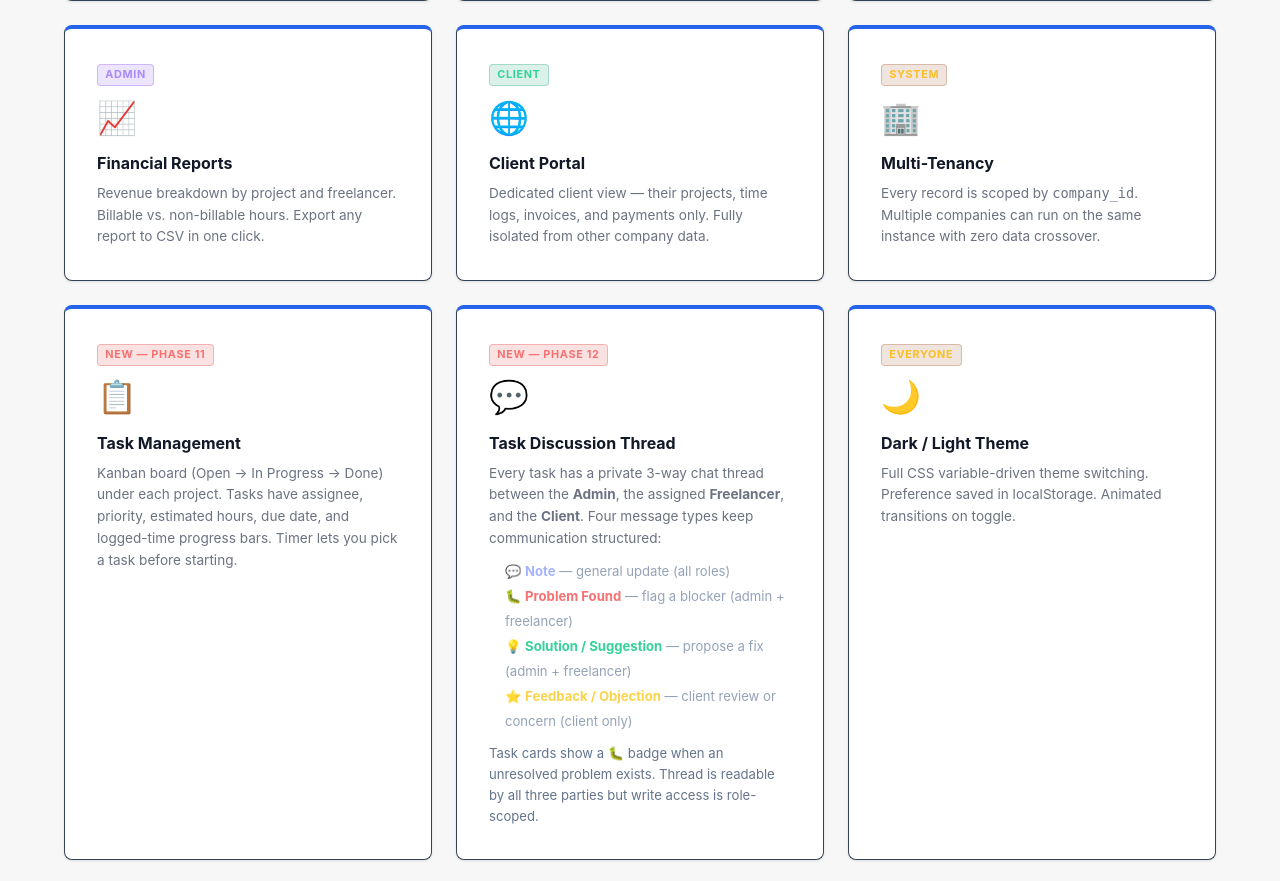
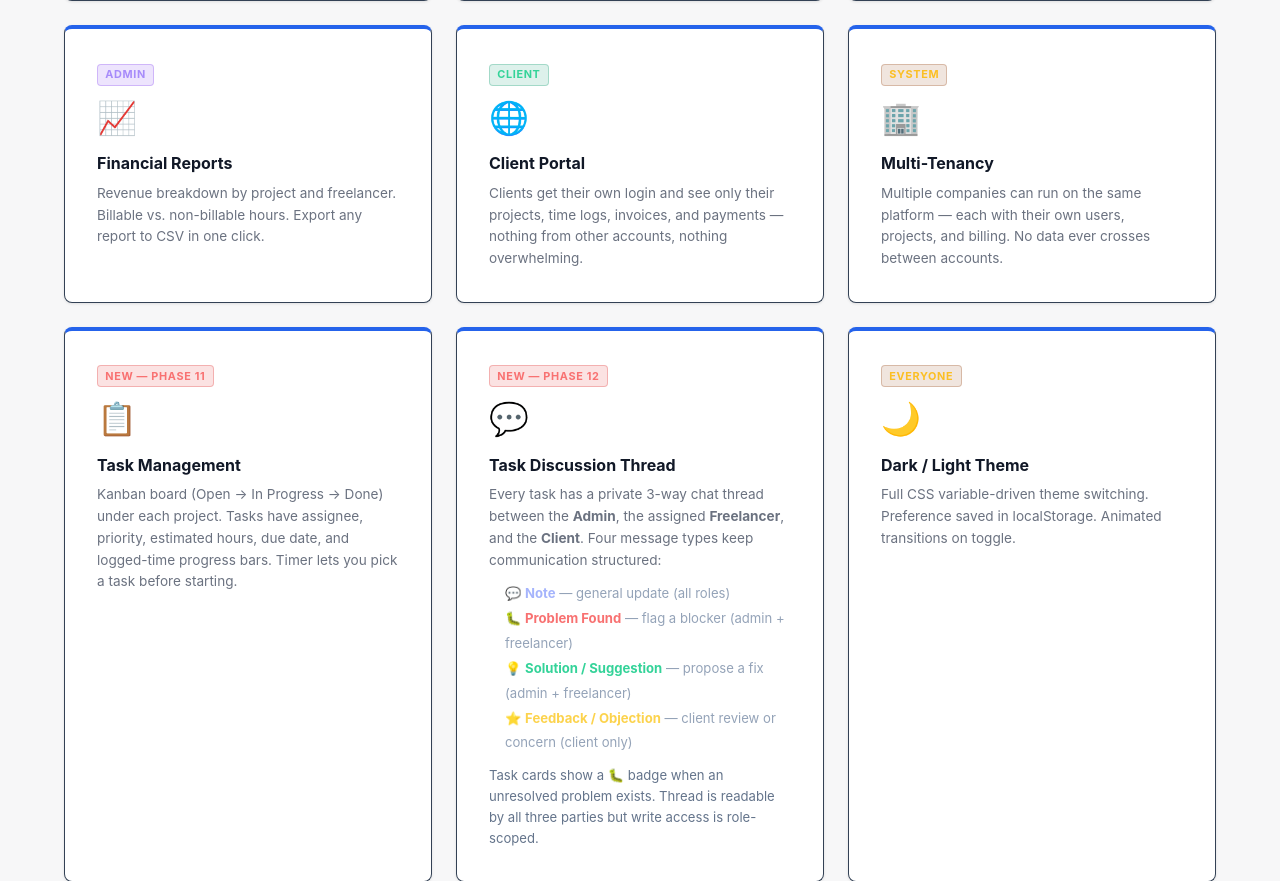
Before and after one commit to melakunet/TimeForge_Capstone-, a PHP site: page /TimeForge_Capstone/about.php in a window 1280 px wide. Shown: the part 2027-2908 px from the top of the page. Run offline with PHP 8.4, Linux system fonts and the light colour scheme; some libraries are stand-ins or nearby versions.

Commit message:
Fix: rewrite Client Portal and Multi-Tenancy card descriptions to be user-benefit focused

```diff
--- a/about.php
+++ b/about.php
@@ -231,14 +231,14 @@ include __DIR__ . '/includes/header_partial.php';
       <div class="feature-tag tag-client">Client</div>
       <div class="feature-icon">🌐</div>
       <h3>Client Portal</h3>
-      <p>Dedicated client view — their projects, time logs, invoices, and payments only. Fully isolated from other company data.</p>
+      <p>Clients get their own login and see only their projects, time logs, invoices, and payments — nothing from other accounts, nothing overwhelming.</p>
     </div>
 
     <div class="feature-card">
       <div class="feature-tag tag-system">System</div>
       <div class="feature-icon">🏢</div>
       <h3>Multi-Tenancy</h3>
-      <p>Every record is scoped by <code>company_id</code>. Multiple companies can run on the same instance with zero data crossover.</p>
+      <p>Multiple companies can run on the same platform — each with their own users, projects, and billing. No data ever crosses between accounts.</p>
     </div>
 
     <div class="feature-card">
```
